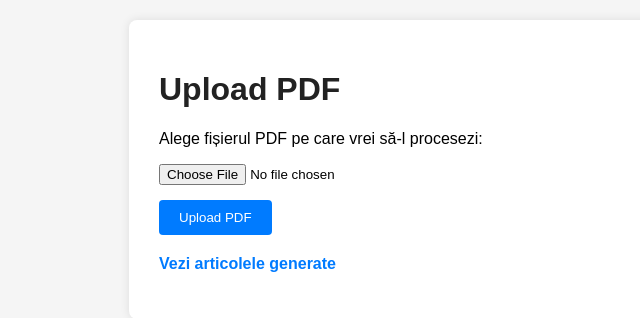
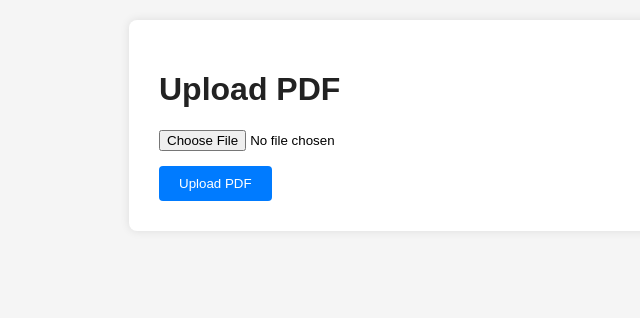
Before and after one commit to businessanuntro-code/pdf-medical-site, a Flask app: page /upload in a window 1280 px wide. Shown: the top 318 px of the page, without its empty margins (181-821 px from the left). Run offline with Flask 3, Linux system fonts and the light colour scheme.

Commit message:
Update upload.html

```diff
--- a/templates/upload.html
+++ b/templates/upload.html
@@ -1,35 +1,22 @@
 <!DOCTYPE html>
 <html>
 <head>
-    <title>Upload PDF - PDF Medical Site</title>
+    <title>Upload PDF</title>
     <style>
-        body { font-family: Arial, sans-serif; margin: 20px; background: #f5f5f5; }
+        body { font-family: Arial; margin: 20px; background:#f5f5f5; }
         h1 { color:#222; }
-        a { text-decoration:none; color:#007bff; font-weight:bold; }
-        .container { max-width: 600px; margin:auto; background:#fff; padding:30px; border-radius:8px; box-shadow:0 0 10px rgba(0,0,0,0.1);}
+        .container { max-width:600px; margin:auto; background:#fff; padding:30px; border-radius:8px; box-shadow:0 0 10px rgba(0,0,0,0.1);}
         input[type="file"] { display:block; margin-bottom:15px; }
         button { padding:10px 20px; background:#007bff; color:white; border:none; border-radius:4px; cursor:pointer; }
-        .links { margin-top:20px; }
     </style>
 </head>
 <body>
-
 <div class="container">
     <h1>Upload PDF</h1>
-    <p>Alege fișierul PDF pe care vrei să-l procesezi:</p>
-
-    <!-- Formular care deschide articolul generat într-un tab nou -->
-    <form action="/upload" method="POST" enctype="multipart/form-data" target="_blank">
+    <form action="/upload" method="POST" enctype="multipart/form-data">
         <input type="file" name="pdf_file" required>
         <button type="submit">Upload PDF</button>
     </form>
-
-    <div class="links">
-        <p>
-            <a href="/articles" target="_blank">Vezi articolele generate</a>
-        </p>
-    </div>
 </div>
-
 </body>
 </html>
```
